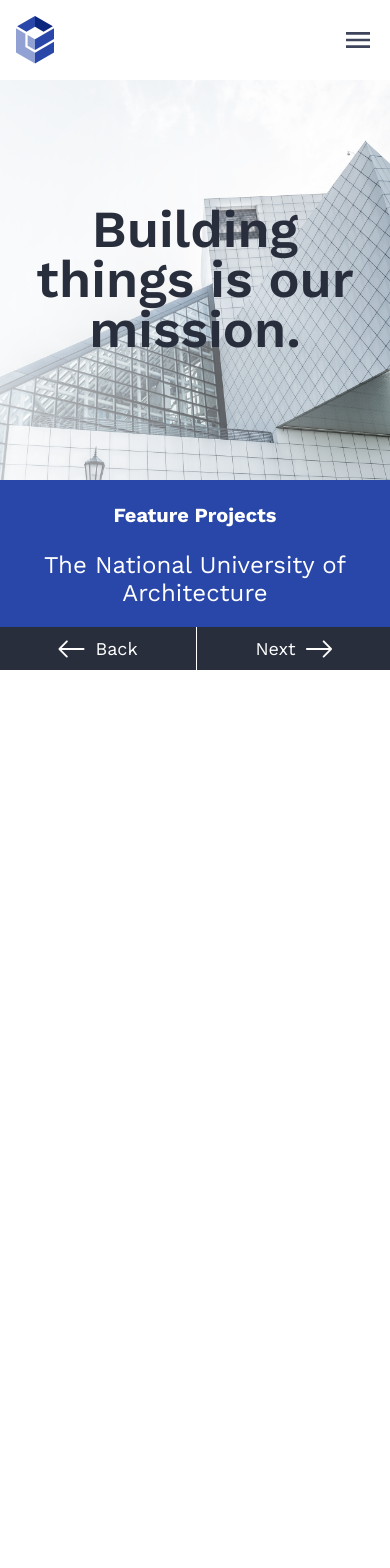
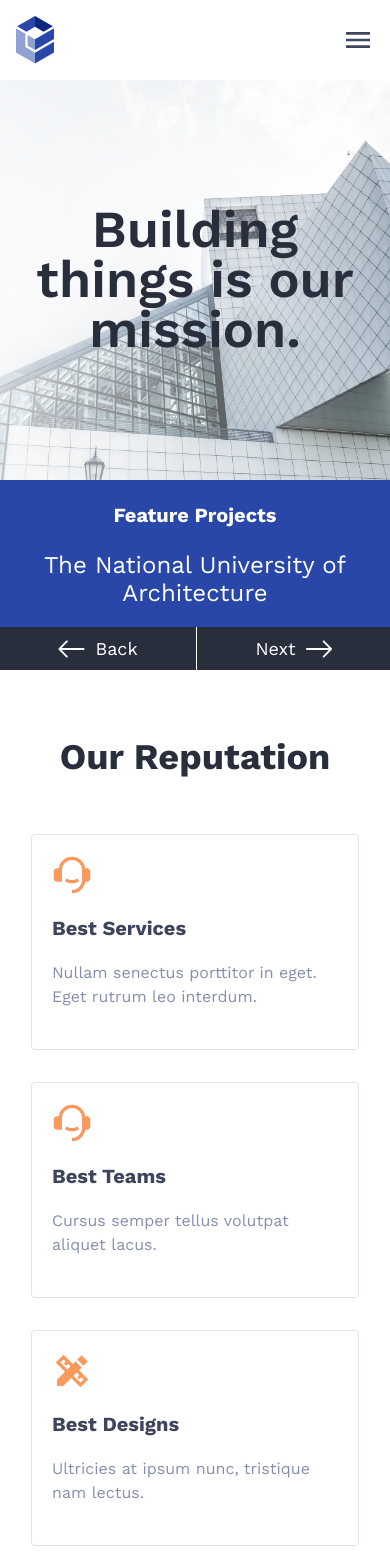
Before and after one commit to yousafsabir/the-box-frontend, a React (Vite) app: page / in a window 390 px wide. Shown: the top 1568 px of the page. Before the commit the page ends 844 px from the top, so only its background shows below. Built offline with nearby package versions, Linux system fonts and the light colour scheme.

Commit message:
our reputation added and made responsive (#3)

```diff
--- /dev/null
+++ b/src/components/reputation/Card.scss
@@ -0,0 +1,19 @@
+@use "@scss/abstracts" as *;
+
+.reputation-card {
+    padding: 20px 20px 40px;
+    border: 1.4px solid map-get($clr-neutral, 100);
+    border-radius: 4px;
+    @include flex(start, stretch, 18, col);
+
+    & img {
+        width: 40px;
+        height: 40px;
+    }
+    & .heading {
+        color: map-get($clr-neutral, 700);
+    }
+    & .para {
+        color: map-get($clr-neutral, 400);
+    }
+}
--- /dev/null
+++ b/src/components/reputation/Card.tsx
@@ -0,0 +1,20 @@
+import React from "react";
+import "./Card.scss";
+
+interface Props {
+    image: string;
+    title: string;
+    caption: string;
+}
+
+const Card: React.FC<Props> = ({ image, title, caption }) => {
+    return (
+        <article className="reputation-card">
+            <img src={image} alt="card images" />
+            <h3 className="para-md heading">{title}</h3>
+            <p className="caption para">{caption}</p>
+        </article>
+    );
+};
+
+export default Card;
--- /dev/null
+++ b/src/components/reputation/Reputation.scss
@@ -0,0 +1,28 @@
+@use "@scss/abstracts" as *;
+
+.reputation {
+    & .container-sm {
+        padding-top: 60px;
+    }
+
+    & h2 {
+        text-align: center;
+        margin-bottom: 50px;
+        color: map-get($clr-neutral, 800);
+    }
+
+    & .card-container {
+        display: grid;
+        grid-template-columns: repeat(auto-fit, minmax(min(100%, 280px), 1fr));
+        gap: 72px;
+        margin-bottom: 84px;
+
+        @include breakpoint(lg, max) {
+            gap: 62px;
+        }
+        @include breakpoint(md, max) {
+            gap: 32px;
+            padding-inline: 15px;
+        }
+    }
+}
--- /dev/null
+++ b/src/components/reputation/Reputation.tsx
@@ -0,0 +1,50 @@
+import React from "react";
+import Card from "./Card";
+import "./Reputation.scss";
+
+const Reputation: React.FC = () => {
+    interface Data {
+        image: string;
+        title: string;
+        caption: string;
+    }
+    const data: Data[] = [
+        {
+            image: "/images/icon-support.svg",
+            title: "Best Services",
+            caption:
+                "Nullam senectus porttitor in eget. Eget rutrum leo interdum.",
+        },
+        {
+            image: "/images/icon-support.svg",
+            title: "Best Teams",
+            caption: "Cursus semper tellus volutpat aliquet lacus.",
+        },
+        {
+            image: "/images/icon-pencil-scale.svg",
+            title: "Best Designs",
+            caption: "Ultricies at ipsum nunc, tristique nam lectus.",
+        },
+    ];
+    return (
+        <section className="reputation">
+            <div className="container-sm">
+                <h2 className="h4">Our Reputation</h2>
+                <div className="card-container">
+                    {data.map((item, i) => {
+                        return (
+                            <Card
+                                image={item.image}
+                                title={item.title}
+                                caption={item.caption}
+                                key={i}
+                            />
+                        );
+                    })}
+                </div>
+            </div>
+        </section>
+    );
+};
+
+export default Reputation;
--- a/src/pages/home/Home.tsx
+++ b/src/pages/home/Home.tsx
@@ -1,12 +1,14 @@
 import React from "react";
 import Navbar from "@components/navbar/Navbar";
 import Header from "@components/header/Header";
+import Reputation from "@components/reputation/Reputation";
 
 const Home: React.FC = () => {
     return (
         <div>
             <Navbar />
             <Header />
+            <Reputation />
         </div>
     );
 };
--- a/src/scss/abstracts/_mixins.scss
+++ b/src/scss/abstracts/_mixins.scss
@@ -45,7 +45,13 @@ $breakpoints: (
     }
 }
 
-@mixin flex($justify: center, $align: center, $gap: 0, $direction: row) {
+@mixin flex(
+    $justify: center,
+    $align: center,
+    $gap: 0,
+    $direction: row,
+    $wrap: false
+) {
     $justifies: (
         "center": center,
         "between": space-between,
@@ -70,4 +76,7 @@ $breakpoints: (
     justify-content: map-get($justifies, $justify);
     align-items: map-get($aligns, $align);
     gap: $gap + px;
+    @if ($wrap) {
+        flex-wrap: wrap;
+    }
 }
--- a/src/scss/base/_base.scss
+++ b/src/scss/base/_base.scss
@@ -2,9 +2,14 @@
 @use "./reset";
 @use "./typography";
 
-// Utility Class
+// Utility Classes
 .container {
     max-width: 1248px;
     padding-inline: 16px;
     margin-inline: auto;
 }
+.container-sm {
+    max-width: 1052px;
+    padding-inline: 16px;
+    margin-inline: auto;
+}
--- a/src/scss/base/_typography.scss
+++ b/src/scss/base/_typography.scss
@@ -14,6 +14,9 @@
         line-height: 50px;
     }
 }
+.h4 {
+    font-size: $h4;
+}
 .h5 {
     font-size: $h5;
 }
@@ -27,3 +30,10 @@
 .para-reg {
     font-size: $para-reg;
 }
+
+.subtitle {
+    font-size: $subtitle;
+}
+.caption {
+    font-size: $caption;
+}
```
Also changed, not shown: public/images/icon-pencil-scale.svg (added), public/images/icon-support.svg (added).
